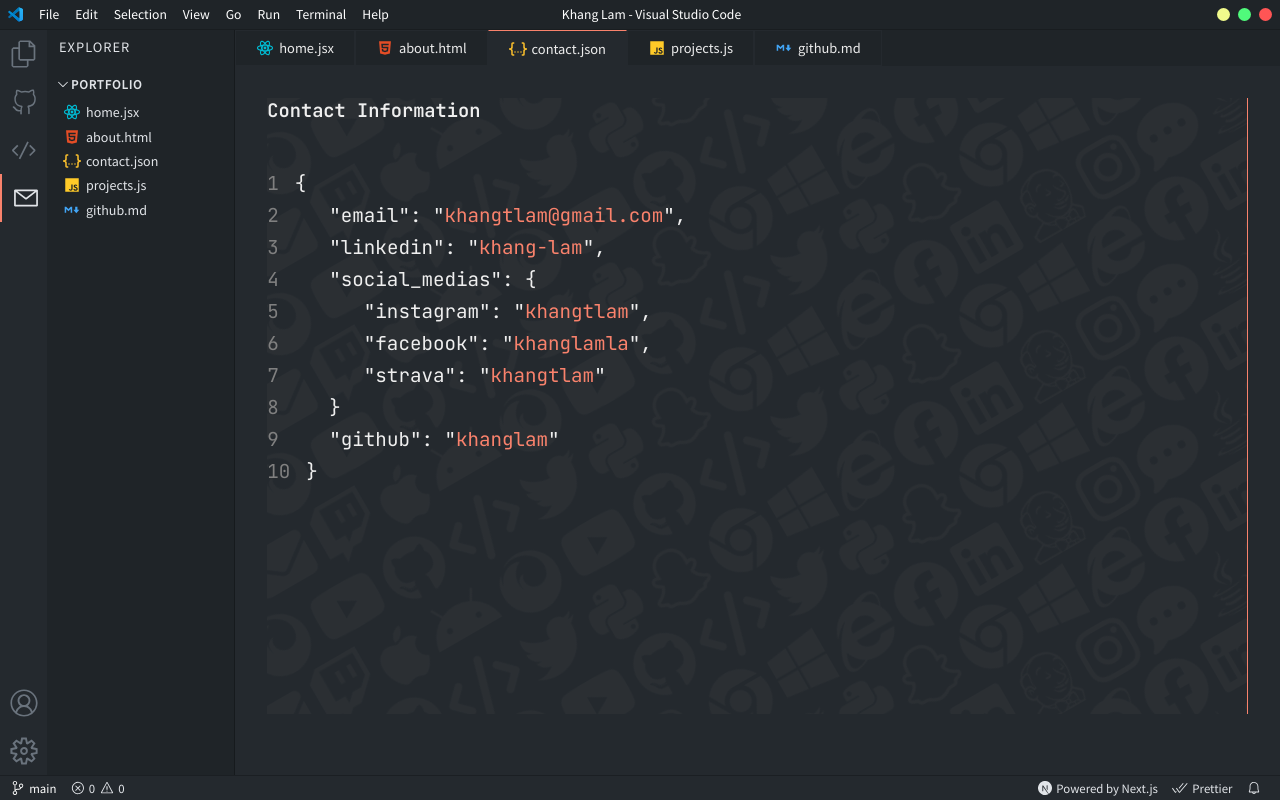
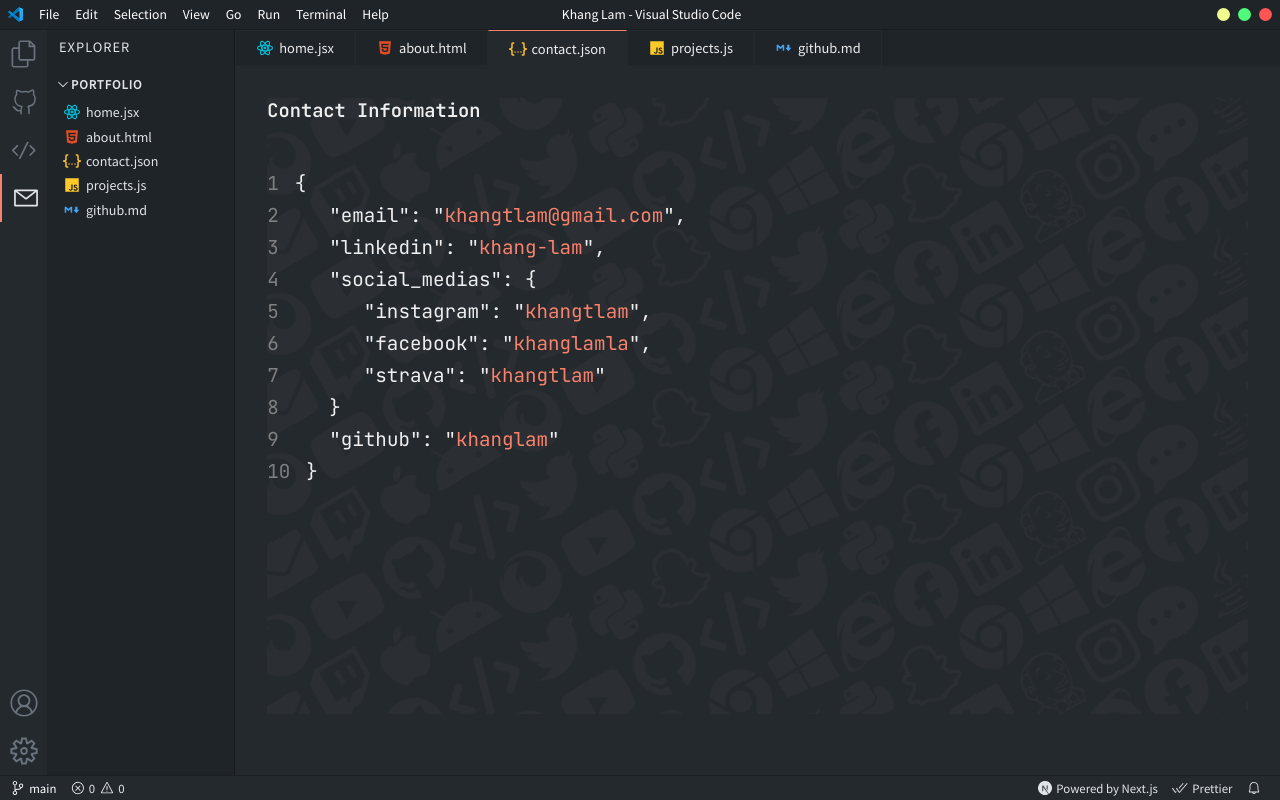
Before and after one commit to khanglam/khanglam.github.io, a Next.js app: page /contact in a window 1280 px wide. Built offline with nearby package versions, Linux system fonts and the light colour scheme.

Commit message:
Fixed contact page right border

```diff
--- a/pages/about.jsx
+++ b/pages/about.jsx
@@ -35,7 +35,7 @@ const AboutPage = () => {
             <a
               href='./KhangLam.pdf'
               download='KhangLam.pdf'
-              style={{ color: 'var(--accent-color)' }} // Change color to theme color
+              style={{ color: 'var(--accent-color)' }}
             >
               Download
             </a>
--- a/styles/ContactPage.module.css
+++ b/styles/ContactPage.module.css
@@ -4,10 +4,6 @@
   position: relative;
   overflow: hidden;
   /* border: 2px solid blue; */
-}
-
-.container > div:first-child {
-  border-right: 1px solid var(--accent-color);
 }
 
 .container h1 {
```
